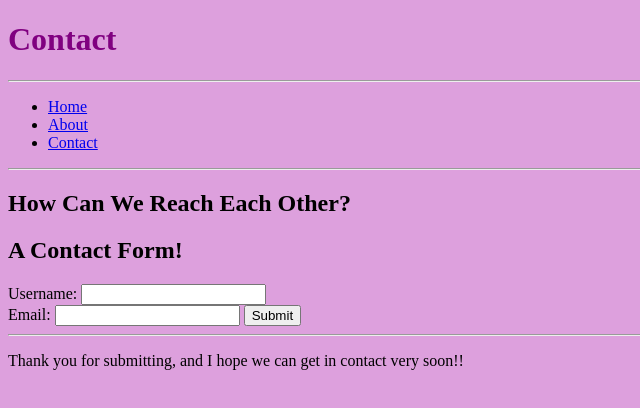
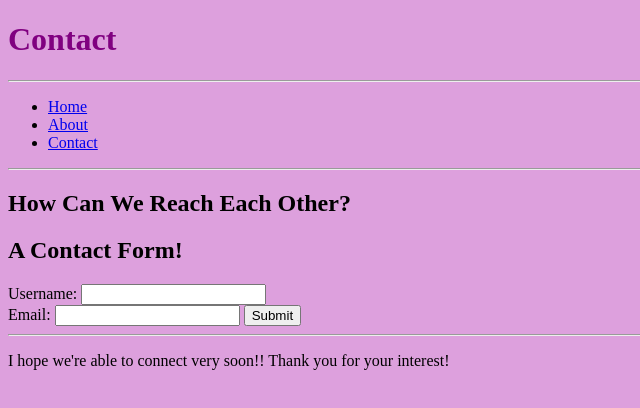
Before and after one commit to Tdamm384/web-development-project, a website: page contact.html in a window 1280 px wide. Shown: the full height of the page, 0-640 px from the left. Drawn offline with Linux system fonts and the light colour scheme.

Commit message:
few more edits

```diff
--- a/contact.html
+++ b/contact.html
@@ -43,11 +43,11 @@
 
 
 
-        <!--text placeholders for actual information-->
+        <!--goodbye message-->
         <hr>
 
         <p>
-            Thank you for submitting, and I hope we can get in contact very soon!!
+            I hope we're able to connect very soon!! Thank you for your interest!
         </p>
 
 
```
Also changed, not shown: index.html (+1 -0 lines).
